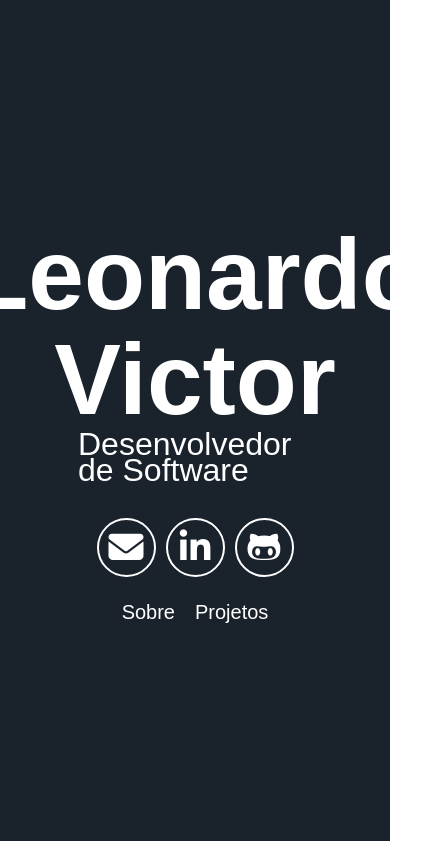
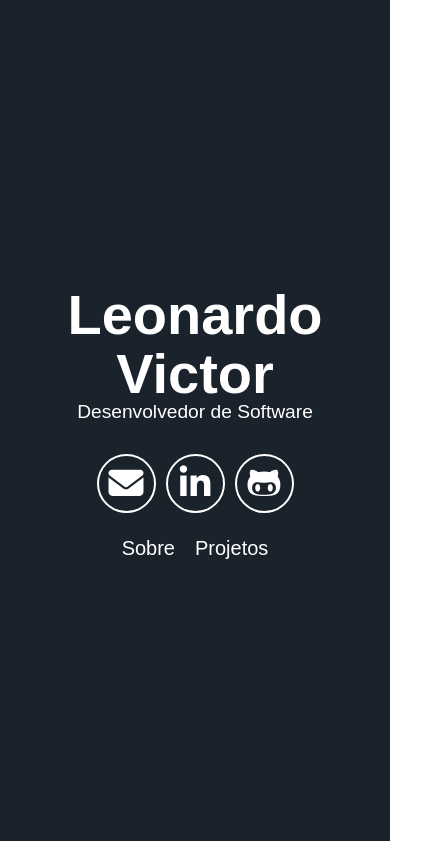
Before and after one commit to leonardo-v-r/leovictorbr.github.io, a plain HTML site: page index.html in a window 390 px wide. Shown: the top 841 px of the page, 423 px wide, since content can reach past the window. Drawn offline with Linux system fonts and the light colour scheme.

Commit message:
Adiciona versao mobile do header

```diff
--- a/css/components/header-portfolio.css
+++ b/css/components/header-portfolio.css
@@ -25,3 +25,17 @@
     flex-direction: column;
     align-items: center;
 }
+
+@media (max-width:760px){
+    .header-portfolio .container {
+        width: 100vw;
+    }
+    .header-portfolio .name{
+        font-size: 3.5rem;
+    }
+
+    .header-portfolio .specialty {
+        font-size: 1.2rem;
+        text-align: center;
+    }
+}
--- a/index.html
+++ b/index.html
@@ -33,7 +33,7 @@
             <nav class="navigation-portfolio">
                 <ul class="menu-portfolio">
                     <li><a href="#about-me" class="action">Sobre</a></li>
-                    <li><a href="#" class="action">Projetos</a></li>
+                    <li><a href="#my-projects" class="action">Projetos</a></li>
                 </ul>
             </nav>
         </div>
@@ -55,7 +55,7 @@
         <p>Lorem ipsum dolor sit amet consectetur adipisicing elit. Fugit ea, expedita voluptate magni ut natus minima nesciunt nostrum obcaecati necessitatibus sit aspernatur, ullam tenetur voluptates consectetur? Expedita, culpa. Minima, voluptatem.</p>
     </section>
 
-    <section class="my-projects">
+    <section id="my-projects" class="my-projects">
         <h2>Projetos em que atuei</h2>
         <dl>
             <dt>Nome do projeto</dt>
```
